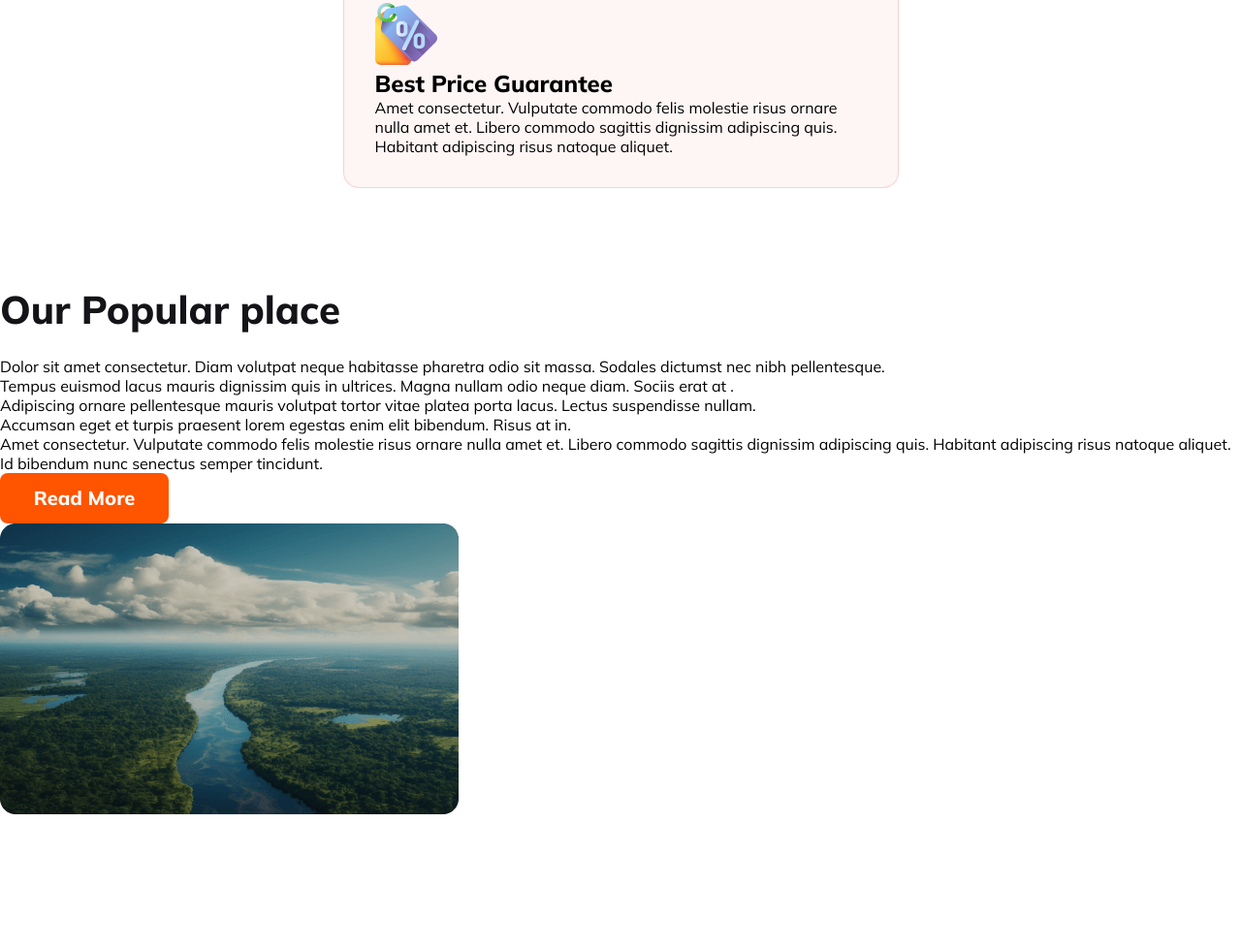
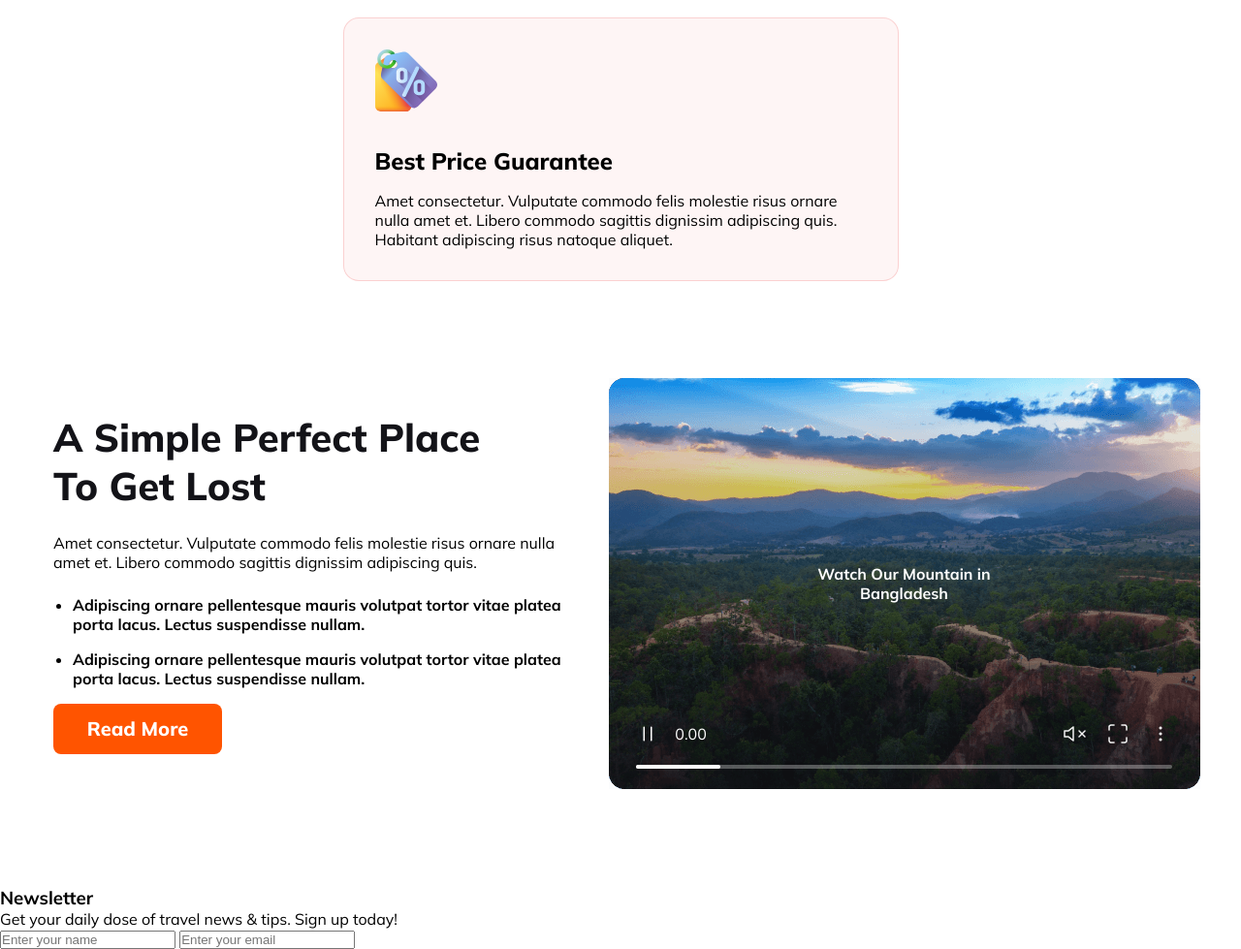
Before and after one commit to subas-roy/B9A2-Smart-Travel, a plain HTML site: page index.html in a window 1280 px wide. Shown: the part 3073-4052 px from the top of the page at 97% size. Before the commit the page ends 3917 px from the top, so only its background shows below. Drawn offline with Linux system fonts and the light colour scheme.

Commit message:
finished place section

```diff
--- a/index.html
+++ b/index.html
@@ -135,23 +135,54 @@
       <section class="place-section">
         <div class="place-container">
           <div class="place-text">
-            <h2 class="section-title">Our Popular place</h2>
-            <p class="text-light-gray">Dolor sit amet consectetur. Diam volutpat neque habitasse pharetra odio sit massa. Sodales dictumst nec nibh pellentesque.</p>
+            <h2 class="section-title">A Simple Perfect Place <br>To Get Lost</h2>
+            <p class="text-light-gray">Amet consectetur. Vulputate commodo felis molestie risus  ornare nulla amet et. Libero commodo sagittis dignissim adipiscing quis. </p>
             <ul>
-              <li class="text-light-gray">Tempus euismod lacus mauris dignissim quis in ultrices. Magna nullam odio neque diam. Sociis erat at .</li>
               <li class="text-light-gray">Adipiscing ornare pellentesque mauris volutpat tortor vitae platea porta lacus. Lectus suspendisse nullam.</li>
-              <li class="text-light-gray"> Accumsan eget et turpis praesent lorem egestas enim elit bibendum. Risus at in.</li>
+              <li class="text-light-gray">Adipiscing ornare pellentesque mauris volutpat tortor vitae platea porta lacus. Lectus suspendisse nullam.</li>
             </ul>
-            <p class="text-light-gray">Amet consectetur. Vulputate commodo felis molestie risus ornare nulla amet et. Libero commodo sagittis dignissim adipiscing quis. Habitant adipiscing risus natoque aliquet. Id bibendum nunc senectus semper tincidunt. </p>
             <button class="primary-btn">Read More</button>
           </div>
           <div class="place-image">
-            <img src="Images/Rectangle 11.png" alt="">
+            <p style="text-align: center;">Watch Our Mountain in <br>Bangladesh</p>
+            <div class="controls">
+              <div class="upper">
+                <div class="upper-left">
+                  <img class="pause" style="margin-right: 16px;" src="Images/Frame.png" alt="">
+                  <span class="time">0.00</span>
+                </div>
+                <div>
+                  <img class="vol" style="margin-right: 16px;" src="Images/volume-x 1.png" alt="">
+                  <img class="max" style="margin-right: 16px;" src="Images/maximize 1.png" alt="">
+                  <img class="more" src="Images/Frame1.png" alt="">
+                </div>
+              </div>
+              <div class="bar">
+                <img class="progress" src="Images/Group 7.png" alt="">
+              </div>
+            </div>
+            <img src="Images/Group 41.png" alt="">
           </div>
         </div>
       </section>
       <!-- place secion ends here -->
 
+      <!-- newsletter section starts here -->
+      <section newsletter>
+        <div class="newsletter-container">
+          <div class="newsletter-form">
+            <h3>Newsletter</h3>
+            <p>Get your daily dose of travel news & tips. Sign up today!</p>
+            <form action="">
+              <input type="text" placeholder="Enter your name">
+              <input type="email" placeholder="Enter your email">
+            </form>
+          </div>
+          <div class="newsletter-image"></div>
+        </div>
+      </section>
+      <!-- newsletter section ends here -->
+
     </main>
     <footer></footer>
   </body>
--- a/styles/responsive.css
+++ b/styles/responsive.css
@@ -13,7 +13,8 @@
   .banner-section,
   .destination-section,
   .feature-container,
-  .feature-3 {
+  .feature-3,
+  .place-section {
     margin: 20px;
   }
   .items-container a {
@@ -57,5 +58,12 @@
     flex-direction: column;
     gap: 24px;
   }
+  .place-container {
+    flex-direction: column;
+  }
+  .place-text, .place-image {
+    width: 100%;
+  }
+
 
 }
--- a/styles/style.css
+++ b/styles/style.css
@@ -223,7 +223,6 @@ body {
   margin: 0 auto 48px auto;
 }
 
-
 /* feature section style */
 .feature-section {
   max-width: 1170px;
@@ -241,6 +240,8 @@ body {
 .feature-section h3 {
   font-size: 1.5rem;
   font-weight: 800;
+  margin-top: 32px;
+  margin-bottom: 16px;
 }
 .feature-section > p {
   max-width: 643px;
@@ -268,3 +269,66 @@ body {
   background: rgba(233, 68, 68, 0.05);
   margin: 0 auto;
 }
+
+/* place section style */
+.place-section {
+  max-width: 1170px;
+  margin: 100px auto;
+}
+.place-container {
+  display: flex;
+  justify-content: space-between;
+  align-items: center;
+  gap: 42px;
+}
+.place-text, .place-image{
+  width: 50%;
+}
+.place-text p {
+  margin: 24px 0;
+}
+.place-text ul li {
+  font-size: 1rem;
+  font-weight: 700;
+  margin-bottom: 16px;
+  margin-left: 20px;
+}
+.place-image {
+  position: relative;
+  display: flex;
+  justify-content: center;
+  align-items: center;
+}
+.place-image p {
+  position: absolute;
+  color: white;
+  font-weight: 700;
+}
+.controls {
+  position: absolute;
+  bottom: 5%;
+}
+.upper {
+  display: flex;
+  align-items: center;
+}
+.bar {
+  position: relative;
+  border-radius: 8px;
+  background: rgba(255, 255, 255, 0.30);
+  height: 4px;
+}
+.progress {
+  position: absolute;
+}
+.time {
+  color: white;
+  position: absolute;
+  bottom: 21%;
+}
+.pause, .time, .vol, .max, .more {
+  margin-bottom: 16px;
+}
+.upper-left {
+  margin-right: 400px;
+}
```
Also changed, not shown: Images/Frame.png (added), Images/Frame1.png (added), Images/Group 7.png (added), Images/maximize 1.png (added), Images/volume-x 1.png (added).
